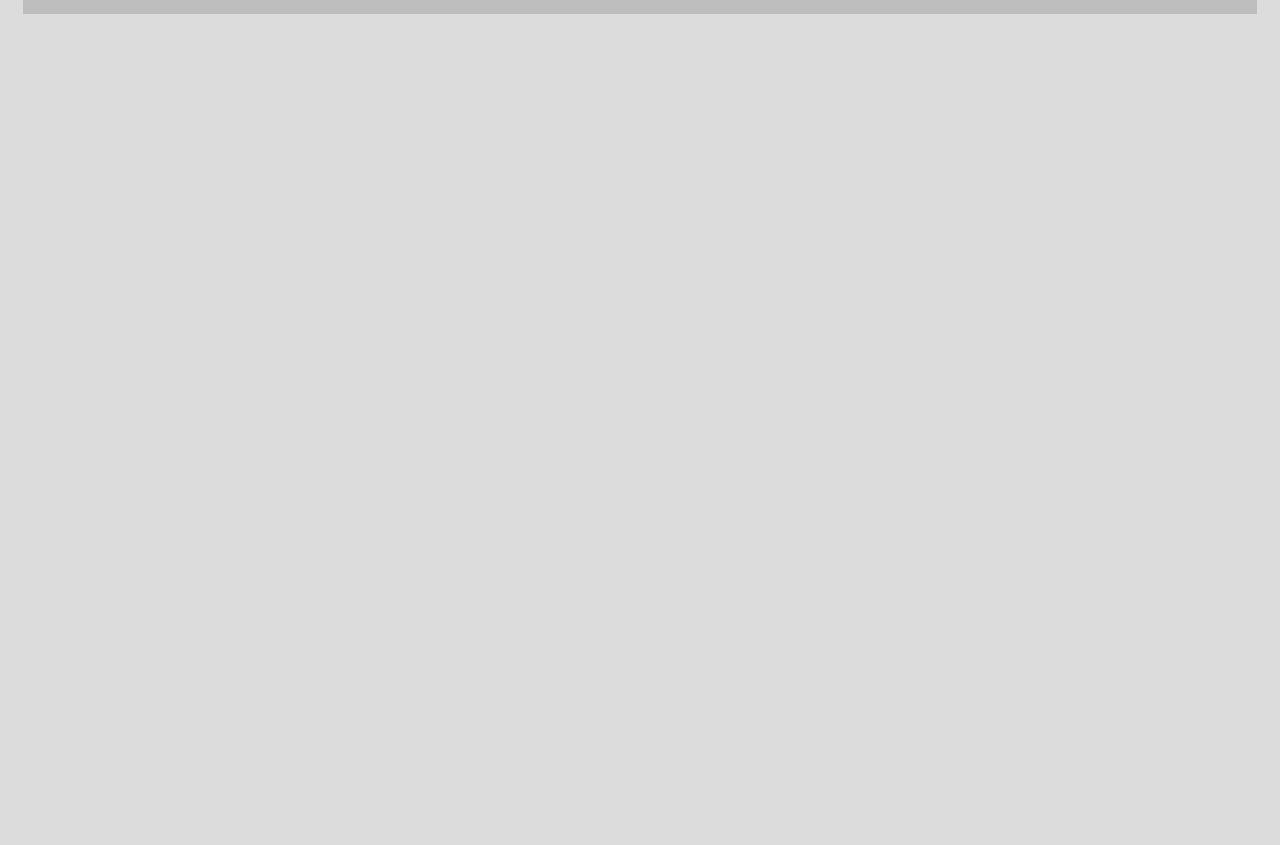
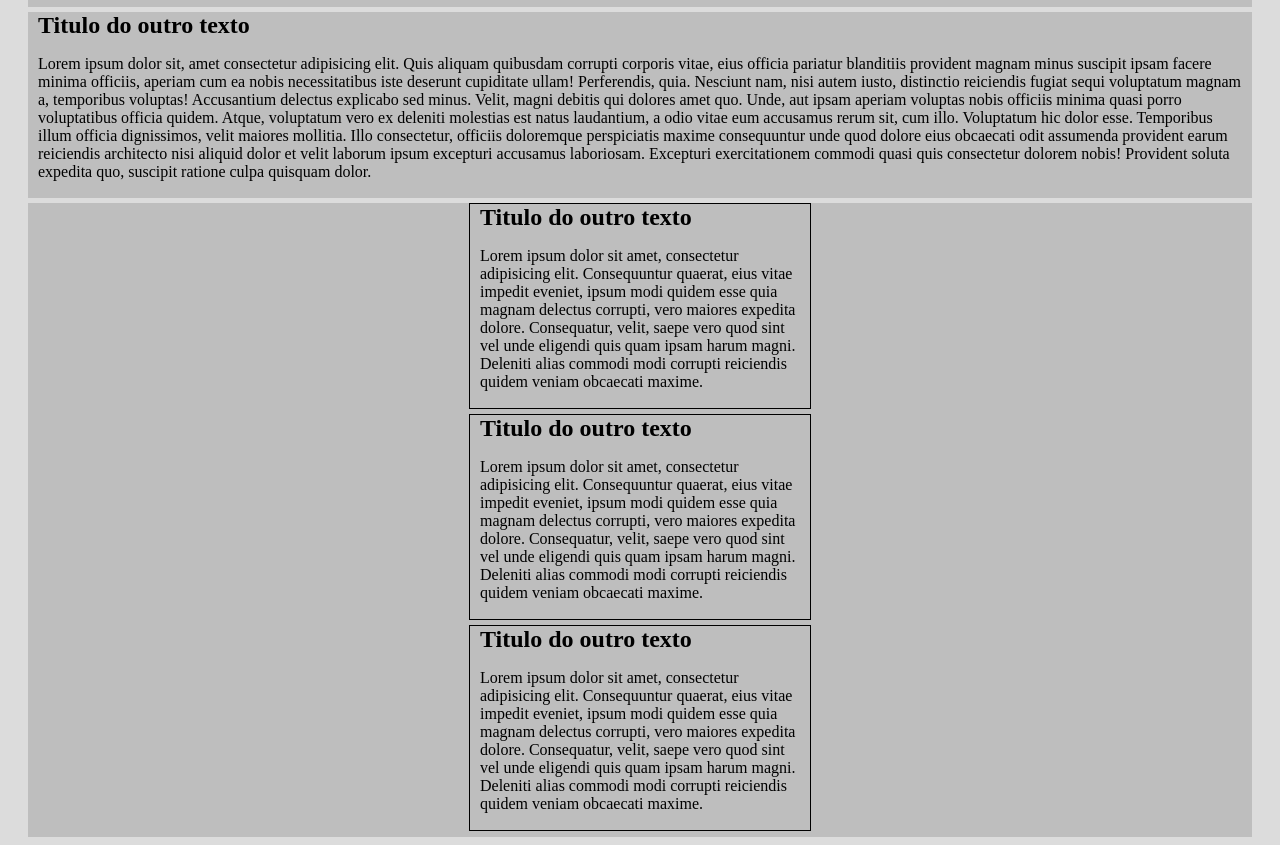
Before and after one commit to caiofrancolin/css_playground, a plain HTML site: page index.html in a window 1280 px wide. Shown: the part 295-1140 px from the top of the page. Before the commit the page ends 800 px from the top, so only its background shows below. Drawn offline with Linux system fonts and the light colour scheme.

Commit message:
Fazendo testes com CSS. Não consegui fazer o que eu queria

```diff
--- a/css/style.css
+++ b/css/style.css
@@ -4,11 +4,25 @@ body {
 
 h1 {
   background-color: #ffffff;
-  color: #7830a8;
+  color: #3d3741;
+  text-align: center;
+}
+
+h2 {
+  margin: 0;
 }
 
 .artigo {
   background-color: #bebebe;
-  margin: 0 15px;
-  padding: 1px 10px 1px 10px;
+  margin: 5px 20px 0 20px;
+  padding: 0 10px 1px 10px;
+  /* border: 1px solid; */
 }
+
+.artigo-curto {
+  background-color: #bebebe;
+  max-width: 20rem;
+  margin: 5px auto;
+  padding: 0 10px 1px 10px;
+  border: 1px solid;
+}
--- a/index.html
+++ b/index.html
@@ -27,13 +27,70 @@
         labore, iusto eveniet voluptatum, non repudiandae rem libero inventore
         quos illo reprehenderit recusandae possimus ratione explicabo hic
         accusamus voluptas mollitia cum. Error quae at fugit distinctio delectus
-        et rerum. Laboriosam enim laborum eum quaerat culpa optio est vitae fugit,
-        quasi aliquid quam, veniam ducimus reprehenderit possimus aspernatur neque
-        fuga quo ipsum. Natus eius cupiditate laudantium doloremque nobis
-        molestiae quo nam earum aliquid eos facere ipsum odit optio, ullam, porro
-        vitae veniam placeat! Ipsa esse non dolore quas nisi illum blanditiis
-        cupiditate excepturi possimus iure, deleniti vitae.
+        et rerum. Laboriosam enim laborum eum quaerat culpa optio est vitae
+        fugit, quasi aliquid quam, veniam ducimus reprehenderit possimus
+        aspernatur neque fuga quo ipsum. Natus eius cupiditate laudantium
+        doloremque nobis molestiae quo nam earum aliquid eos facere ipsum odit
+        optio, ullam, porro vitae veniam placeat! Ipsa esse non dolore quas nisi
+        illum blanditiis cupiditate excepturi possimus iure, deleniti vitae.
       </p>
+    </article>
+    <article class="artigo">
+      <h2>Titulo do outro texto</h2>
+      <p>
+        Lorem ipsum dolor sit, amet consectetur adipisicing elit. Quis aliquam
+        quibusdam corrupti corporis vitae, eius officia pariatur blanditiis
+        provident magnam minus suscipit ipsam facere minima officiis, aperiam
+        cum ea nobis necessitatibus iste deserunt cupiditate ullam! Perferendis,
+        quia. Nesciunt nam, nisi autem iusto, distinctio reiciendis fugiat sequi
+        voluptatum magnam a, temporibus voluptas! Accusantium delectus explicabo
+        sed minus. Velit, magni debitis qui dolores amet quo. Unde, aut ipsam
+        aperiam voluptas nobis officiis minima quasi porro voluptatibus officia
+        quidem. Atque, voluptatum vero ex deleniti molestias est natus
+        laudantium, a odio vitae eum accusamus rerum sit, cum illo. Voluptatum
+        hic dolor esse. Temporibus illum officia dignissimos, velit maiores
+        mollitia. Illo consectetur, officiis doloremque perspiciatis maxime
+        consequuntur unde quod dolore eius obcaecati odit assumenda provident
+        earum reiciendis architecto nisi aliquid dolor et velit laborum ipsum
+        excepturi accusamus laboriosam. Excepturi exercitationem commodi quasi
+        quis consectetur dolorem nobis! Provident soluta expedita quo, suscipit
+        ratione culpa quisquam dolor.
+      </p>
+    </article>
+    <article class="artigo">
+      <article class="artigo-curto">
+        <h2>Titulo do outro texto</h2>
+        <p>
+          Lorem ipsum dolor sit amet, consectetur adipisicing elit. Consequuntur
+          quaerat, eius vitae impedit eveniet, ipsum modi quidem esse quia magnam
+          delectus corrupti, vero maiores expedita dolore. Consequatur, velit,
+          saepe vero quod sint vel unde eligendi quis quam ipsam harum magni.
+          Deleniti alias commodi modi corrupti reiciendis quidem veniam obcaecati
+          maxime.
+        </p>
+      </article>
+      <article class="artigo-curto">
+        <h2>Titulo do outro texto</h2>
+        <p>
+          Lorem ipsum dolor sit amet, consectetur adipisicing elit. Consequuntur
+          quaerat, eius vitae impedit eveniet, ipsum modi quidem esse quia magnam
+          delectus corrupti, vero maiores expedita dolore. Consequatur, velit,
+          saepe vero quod sint vel unde eligendi quis quam ipsam harum magni.
+          Deleniti alias commodi modi corrupti reiciendis quidem veniam obcaecati
+          maxime.
+        </p>
+      </article>
+      <article class="artigo-curto">
+        <h2>Titulo do outro texto</h2>
+        <p>
+          Lorem ipsum dolor sit amet, consectetur adipisicing elit. Consequuntur
+          quaerat, eius vitae impedit eveniet, ipsum modi quidem esse quia magnam
+          delectus corrupti, vero maiores expedita dolore. Consequatur, velit,
+          saepe vero quod sint vel unde eligendi quis quam ipsam harum magni.
+          Deleniti alias commodi modi corrupti reiciendis quidem veniam obcaecati
+          maxime.
+        </p>
+      </article>
     </article>
   </body>
 </html>
```
